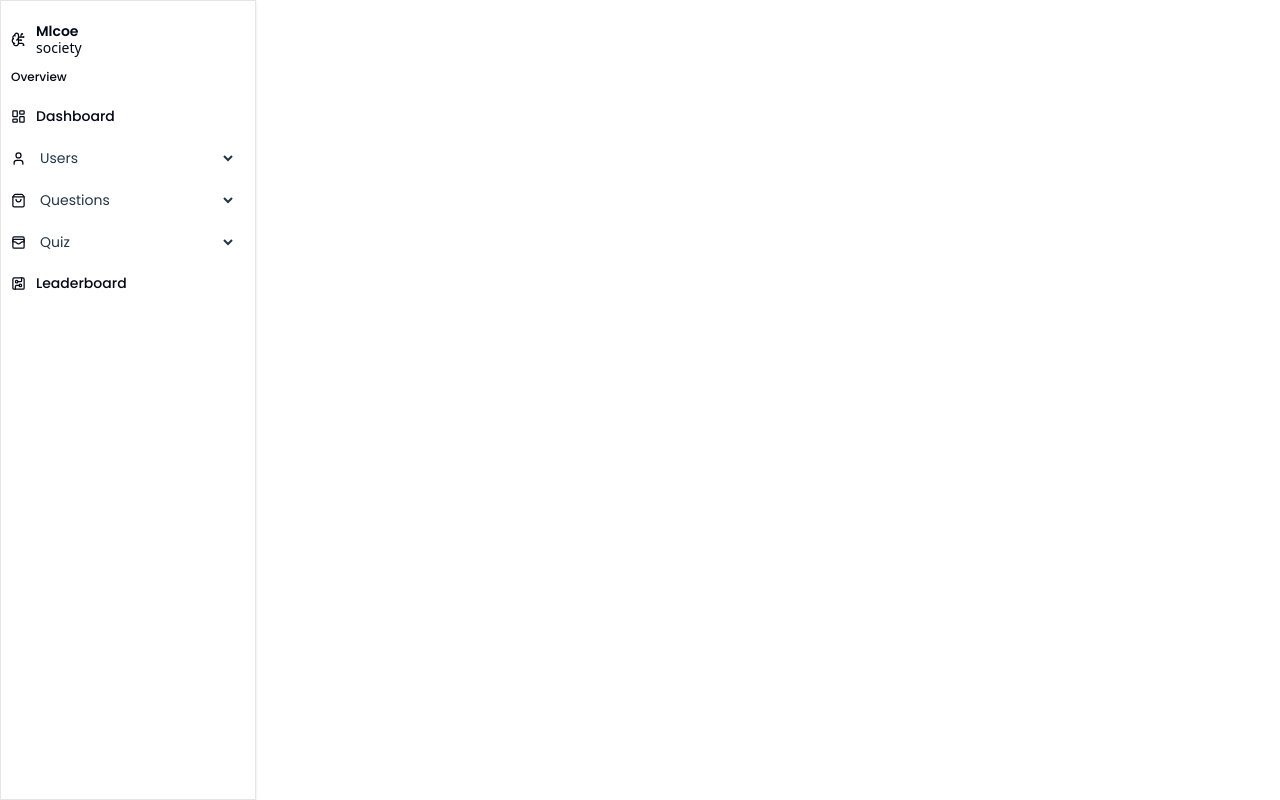
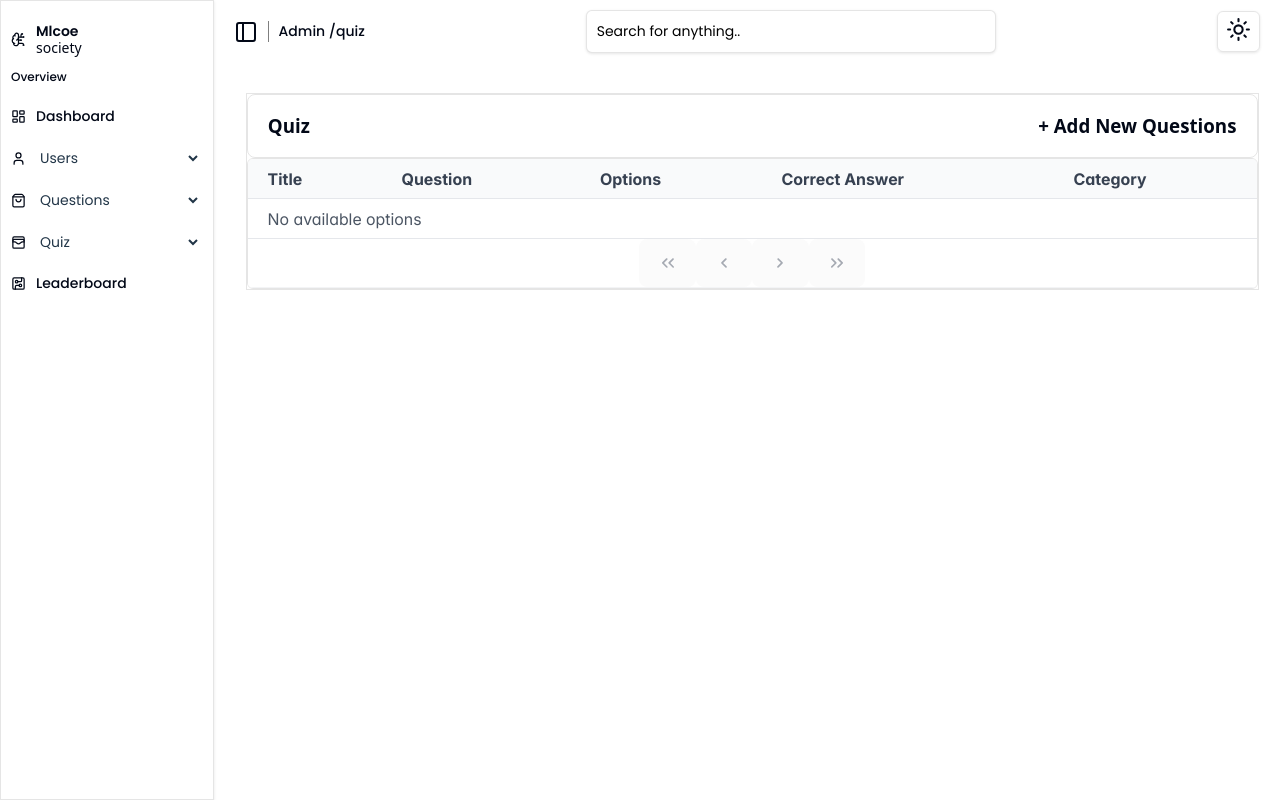
Before and after one commit to arpit07072005/Quiz-Portal-Frontend, a React (Vite) app: page /quiz in a window 1280 px wide. Built offline with nearby package versions, Linux system fonts and the light colour scheme.

Commit message:
added quiz and new quiz page

```diff
--- a/src/App.jsx
+++ b/src/App.jsx
@@ -6,7 +6,8 @@ import Users from './components/Users'
 import Addusers from './components/Addusers'
 import Questions from './components/Questions'
 import Addquestions from './components/Addquestions'
-
+import Quiz from './components/Quiz'
+import NewQuiz from './components/NewQuiz'
 
 function App() {
 
@@ -20,6 +21,8 @@ function App() {
             <Route path ="/users/new" element={<Addusers/>} />
             <Route path ="/questions" element={<Questions/>} />
             <Route path ="/questions/new" element={<Addquestions/>} />
+             <Route path ="/quiz" element={<Quiz/>} />
+            <Route path ="/quiz/new" element={<NewQuiz/>} />
           </Routes>
         </Router>
       </div>
--- a/src/components/Header.jsx
+++ b/src/components/Header.jsx
@@ -22,6 +22,14 @@ function Header() {
     }
     if (e.target.value === "add-question") {
       navigate("/questions/new");
+    }
+  };
+  const handlequiz=(e)=>{
+     if (e.target.value === "quiz") {
+      navigate("/quiz");
+    }
+    if (e.target.value === "addquiz") {
+      navigate("/quiz/new");
     }
   };
   return (
@@ -58,10 +66,10 @@ function Header() {
         </div>
          <div className="dashboardhead">
             <WalletCards size="15px" color="#020817"/>
-        <select className = "quiz">
-            <option>Quiz</option>
-            <option>Quiz</option>
-            <option>Add Quiz</option>
+         <select className = "quiz" onChange={handlequiz}>
+            <option value=''>Quiz</option>
+            <option value='quiz'>Quiz</option>
+            <option value='addquiz'>Add Quiz</option>
         </select>
         </div>
         <div className="dashboardhead">
--- /dev/null
+++ b/src/components/NewQuiz.jsx
@@ -0,0 +1,50 @@
+import React from 'react'
+import styles from '../css/newquiz.module.css'
+import Navbar from './Navbar'
+import { DataTable } from "primereact/datatable";
+import { Column } from "primereact/column";
+function NewQuiz() {
+  return (
+    <div className={styles.container}>
+        <Navbar/>
+        <div className={styles.inner_container}>
+          <div className={styles.heading}>
+            <h2>Create New Quiz</h2>
+            <p>Fill out the form to create a new quiz</p>
+            <div className={styles.title}>
+              <h4>Quiz title</h4>
+              <input type="text"  placeholder='Enter quiz title' className={styles.input}/>
+            </div>
+            <div className={styles.table}>
+ <DataTable
+            paginator
+            rows={5}
+            responsiveLayout="scroll"
+          >
+            <Column selectionMode="multiple" headerStyle={{ width: '3rem' }}></Column>
+
+                                    <Column
+                          header="Question"
+                        ></Column>
+                        <Column
+                          header="Options"
+                        ></Column>
+                        <Column
+                          header="Correct Answer"
+                        ></Column>
+                        <Column
+                          header="Category"
+                        ></Column>
+          </DataTable>
+            </div>
+            <div className={styles.buttons}>
+              <button className={styles.button}>Create Quiz</button>
+            </div>
+          </div>
+        </div>
+
+    </div>
+  )
+}
+
+export default NewQuiz
--- /dev/null
+++ b/src/components/Quiz.jsx
@@ -0,0 +1,41 @@
+import React from 'react'
+import styles from '../css/quiz.module.css'
+import Navbar from './Navbar'
+import { DataTable } from "primereact/datatable";
+import { Column } from "primereact/column";
+function Quiz() {
+  return (
+    <div className={styles.container}>
+        <Navbar/>
+      <div className={styles.inner_container}>
+        <div className={styles.heading}>
+            <h3 className={styles.left}>Quiz</h3>
+            <h3 className={styles.right}>+ Add New Questions</h3>
+        </div>
+         <div className={styles.table}>
+          <DataTable
+            paginator
+            rows={5}
+            responsiveLayout="scroll"
+          >
+            <Column  header="Title"></Column>
+            <Column
+              header="Question"
+            ></Column>
+            <Column
+              header="Options"
+            ></Column>
+            <Column
+              header="Correct Answer"
+            ></Column>
+            <Column
+              header="Category"
+            ></Column>
+          </DataTable>
+        </div>
+      </div>
+    </div>
+  )
+}
+
+export default Quiz
--- /dev/null
+++ b/src/css/newquiz.module.css
@@ -0,0 +1,42 @@
+.container{
+    width: 100vw;
+}
+.inner_container{
+  width:95%;
+  display:flex;
+  flex-direction: column;
+  align-items: left;
+  justify-content: center;
+  border:1px solid rgba(0, 0, 0, 0.1);
+  margin-top: 30px;
+  margin-left: 3%;
+    padding: 2%;
+  border-radius: 8px;
+
+}
+.table{
+  border:1px solid rgba(0, 0, 0, 0.1);
+  border-radius: 8px;
+
+}
+.title{
+  margin-top: 3%;
+}
+.input{
+  width: 100%;
+  height: 50px;
+  margin: 2% 0;
+  padding: 0.8%;
+  border-radius: 6px;
+}
+.button{
+  width: 30%;
+  margin-top: 3%;
+  background-color: black;
+  color: aliceblue;
+}
+.buttons{
+  display: flex;
+  align-items: center;
+  justify-content: center;
+}
--- /dev/null
+++ b/src/css/quiz.module.css
@@ -0,0 +1,29 @@
+.container{
+    width: 100vw;
+}
+.inner_container{
+  width:95%;
+  display:flex;
+  flex-direction: column;
+  align-items: left;
+  justify-content: center;
+  border:1px solid rgba(0, 0, 0, 0.1);
+  margin-top: 30px;
+  margin-left: 3%;
+}
+.heading{
+    display: flex;
+    justify-content: space-between;
+    border:1px solid rgba(0, 0, 0, 0.1);
+  border-radius: 8px;
+  height: 4em;
+  align-items: center;
+  padding: 0 2%;
+}
+.table{
+  border:1px solid rgba(0, 0, 0, 0.1);
+   border-radius:6px;
+   width:100%;
+   overflow: auto;
+
+}
```
